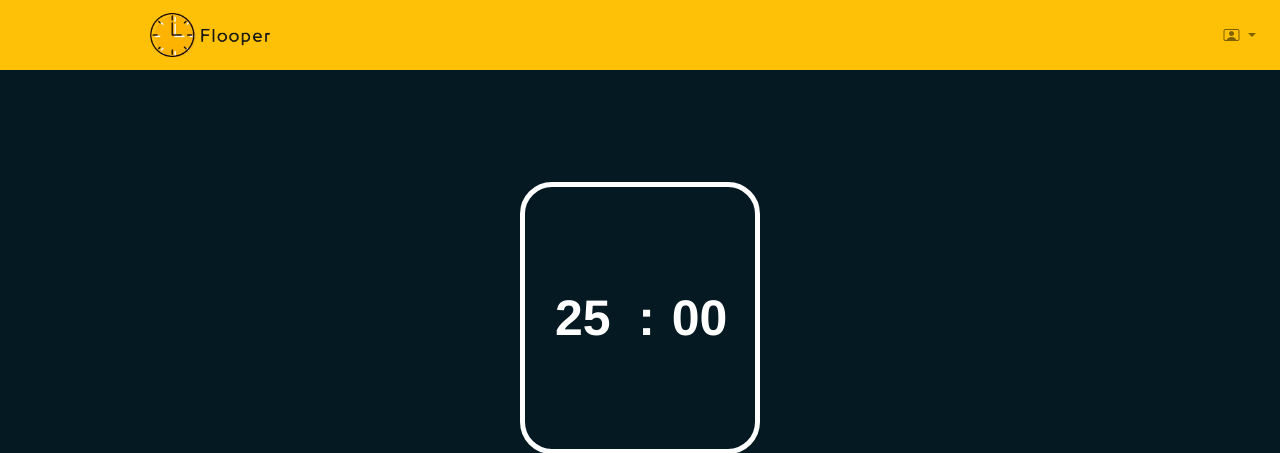
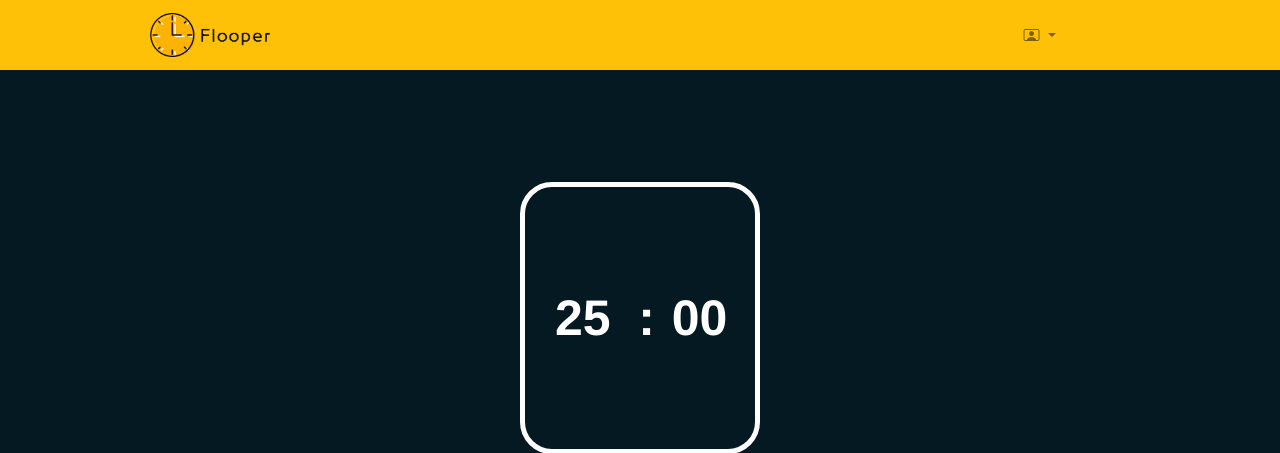
Before and after one commit to Bautisc/Flooper, a Flask app: page / in a window 1280 px wide. Shown: the top 453 px of the page. Run offline with Flask 2, Linux system fonts and the light colour scheme; some libraries are stand-ins or nearby versions.

Commit message:
arreglos

```diff
--- a/static/css/index.css
+++ b/static/css/index.css
@@ -15,7 +15,9 @@ body {
 #navicon2 {
   width: 120px;
 }
-
+.nav-item{
+  padding-right: 200px;
+}
 /*Timer container*/
 .timer-cont {
   padding: 5%;
```
